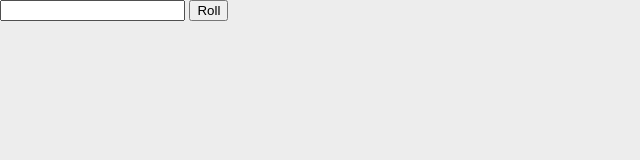
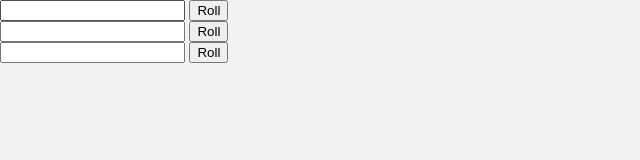
Before and after one commit to frankvd/r3d6, a website with bundled scripts: page web/index.html in a window 1280 px wide. Shown: the whole page, without its empty margins (0-640 px from the left). Built offline with nearby package versions, Linux system fonts and the light colour scheme.

Commit message:
Add Environment component

```diff
--- a/web/index.html
+++ b/web/index.html
@@ -13,14 +13,18 @@
       margin: 0;
       padding: 0;
       font-family: sans-serif;
-      background-color: #ededed;
+      background-color: #f3f3f3;
     }
   </style>
   <title>r3d6-web</title>
 </head>
 
 <body>
-  <r3d6-roll></r3d6-roll>
+  <r3d6-environment>
+    <r3d6-roll slot="roll"></r3d6-roll>
+    <r3d6-roll slot="roll"></r3d6-roll>
+    <r3d6-roll slot="roll"></r3d6-roll>
+  </r3d6-environment>
 
   <script type="module" src="./out-tsc/src/r3d6-web.js"></script>
 </body>
--- /dev/null
+++ b/web/src/Environment.ts
@@ -0,0 +1,13 @@
+import { html, LitElement, property, queryAssignedNodes } from "lit-element"
+
+export class Environment extends LitElement {
+  @queryAssignedNodes('roll', true) rolls!: NodeListOf<HTMLElement>
+
+  render() {
+    return html`
+      <div>
+        <slot name="roll"></slot>
+      </div>
+    `
+  }
+}
--- a/web/src/r3d6-web.ts
+++ b/web/src/r3d6-web.ts
@@ -1,3 +1,5 @@
-import { Roll } from './Roll.js';
+import { Environment } from './Environment.js'
+import { Roll } from './Roll.js'
 
 customElements.define('r3d6-roll', Roll)
+customElements.define('r3d6-environment', Environment)
```
Also changed, not shown: 1 other file.
